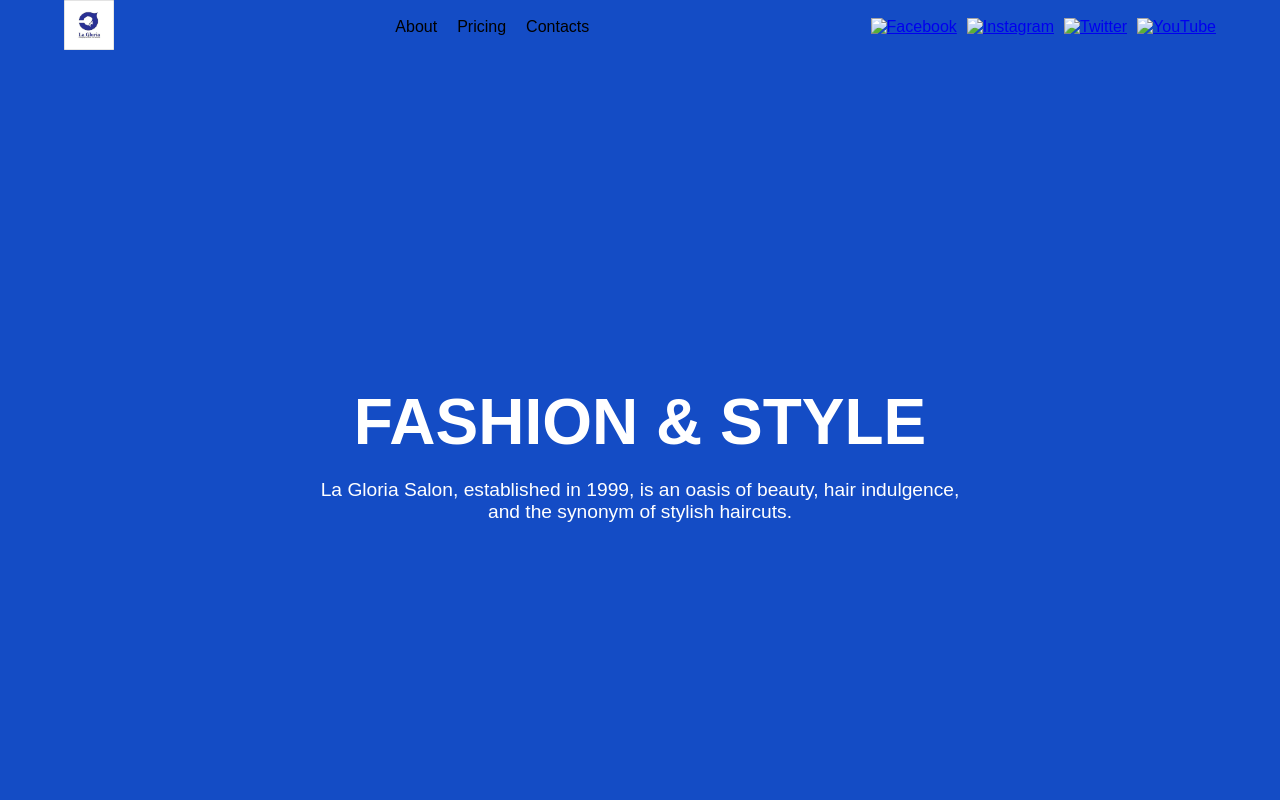
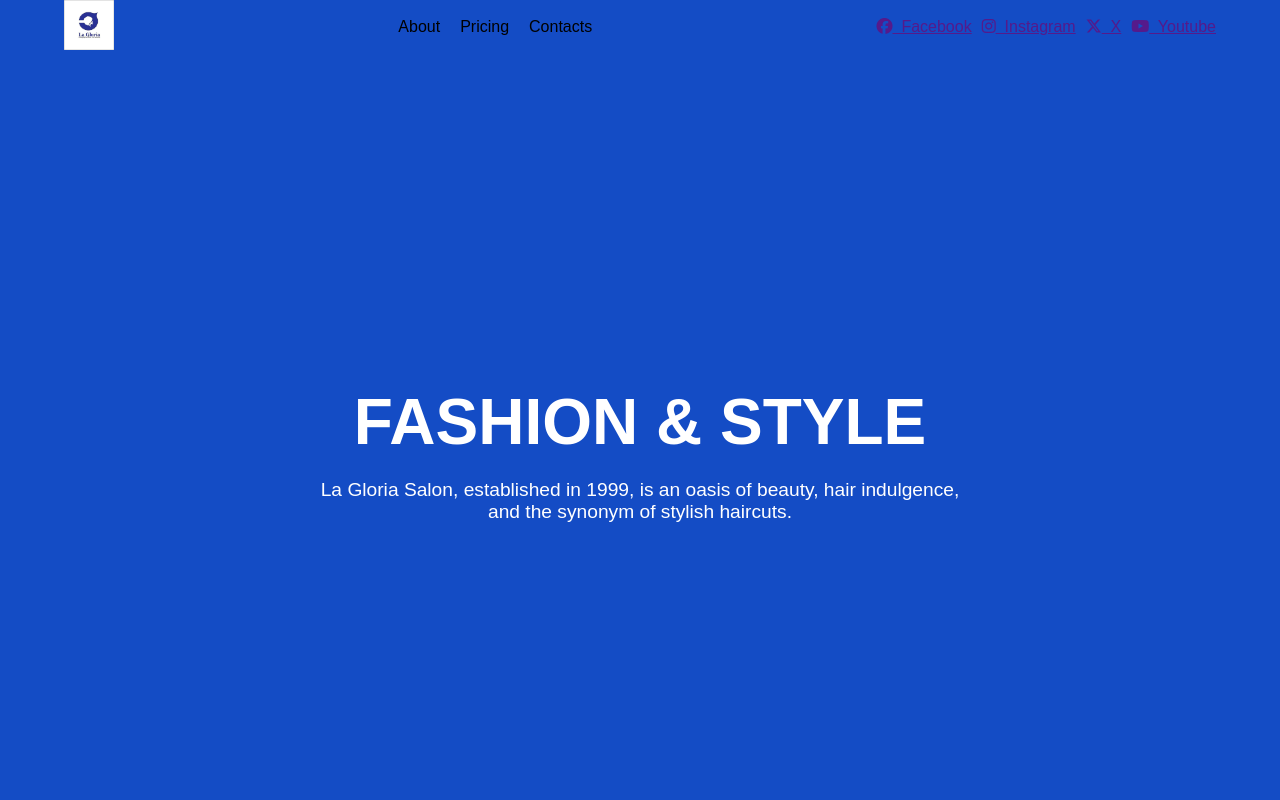
Before and after one commit to SardiusJay/La-Gloria-Natural-Hair-Stylist, a plain HTML site: page index.html in a window 1280 px wide. Shown: the top 800 px of the page. Drawn offline with Linux system fonts and the light colour scheme.

Commit message:
wip:adding icon

```diff
--- a/index.html
+++ b/index.html
@@ -5,6 +5,9 @@
     <meta name="viewport" content="width=device-width, initial-scale=1.0">
     <link rel="stylesheet" href="./index.css" />
     <title>La Gloria Hair</title>
+
+    <link rel="stylesheet" href="https://cdnjs.cloudflare.com/ajax/libs/font-awesome/6.6.0/css/all.min.css" integrity="sha512-Kc323vGBEqzTmouAECnVceyQqyqdsSiqLQISBL29aUW4U/M7pSPA/gEUZQqv1cwx4OnYxTxve5UMg5GT6L4JJg=="
+     crossorigin="anonymous" referrerpolicy="no-referrer" />
 </head>
 <body>
 
@@ -19,10 +22,10 @@
                 <li><a href="#">Contacts</a></li>
             </ul>
             <div class="social-media">
-                <a href="#"><img src="facebook-icon.png" alt="Facebook"></a>
-                <a href="#"><img src="instagram-icon.png" alt="Instagram"></a>
-                <a href="#"><img src="twitter-icon.png" alt="Twitter"></a>
-                <a href="#"><img src="youtube-icon.png" alt="YouTube"></a>
+                <a class="list-group-item" href=""><i class="fa-brands fa-facebook"></i>&nbsp; Facebook</a>
+               <a class="list-group-item" href=""> <i class="fa-brands fa-instagram"></i>&nbsp; Instagram</a>
+                <a class="list-group-item" href=""><i class="fa-brands fa-x-twitter"></i>&nbsp; X</a>
+               <a class="list-group-item" href=""> <i class="fa-brands fa-youtube"></i>&nbsp; Youtube</a>
             </div>
         </nav>
 
@@ -39,7 +42,10 @@
 
 
      <!--Hero Section-->
-     <section>
+     <section class="Hero">
+        <div>
+
+        </div>
 
 
      </section>
```
